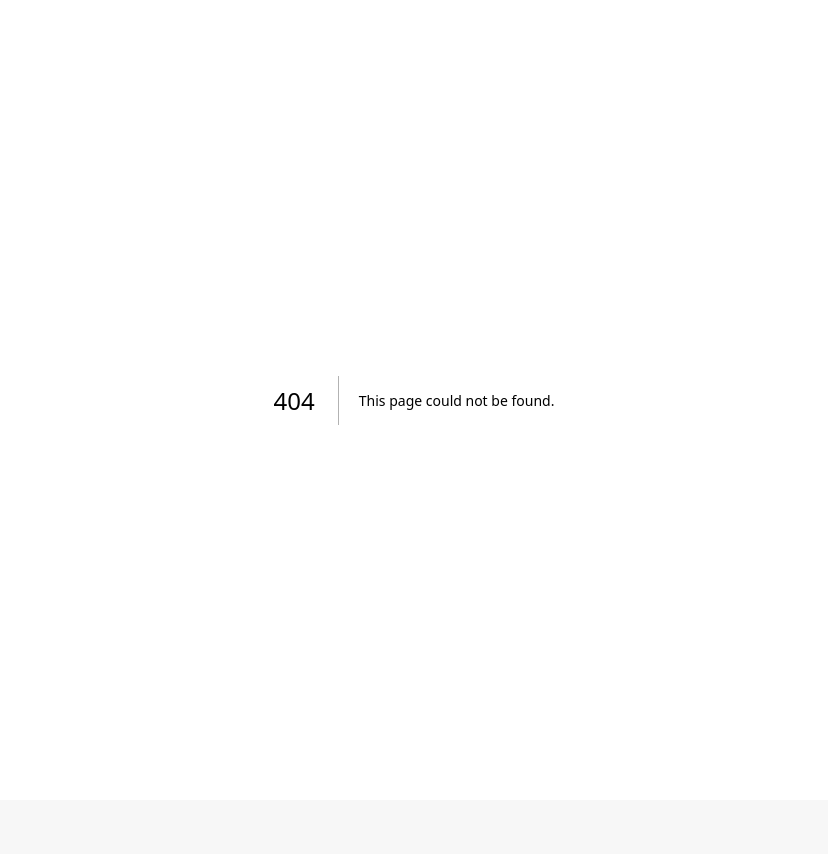
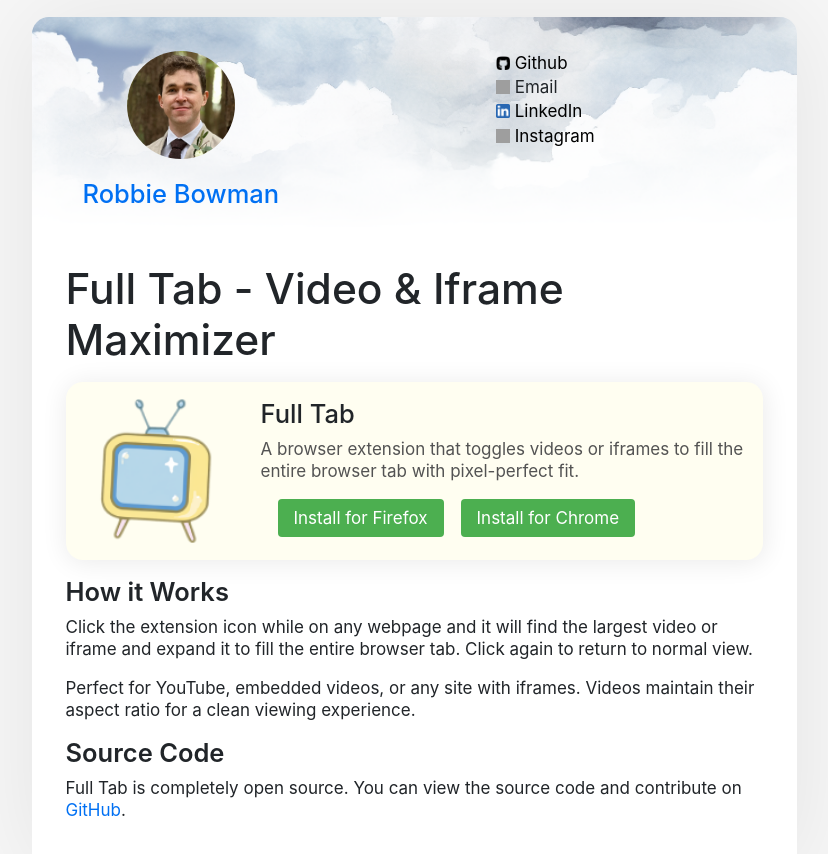
Before and after one commit to robbiebowman/nextjs-blog, a Next.js app: page /full-tab in a window 1280 px wide. Before the commit this address had no page. Shown: the top 854 px of the page, without its empty margins (226-1054 px from the left). Before the commit the page ends 800 px from the top, so only its background shows below. Built offline with nearby package versions, Linux system fonts and the light colour scheme; grey boxes are pictures that could not be loaded.

Commit message:
Full Tab entry

```diff
--- /dev/null
+++ b/pages/full-tab.js
@@ -0,0 +1,57 @@
+import Link from "next/link";
+import Image from "next/image";
+import Head from "next/head";
+import styles from './tireless-assistant.module.css' // Reusing existing styles
+import Layout from "../components/layout";
+
+export default function FullTab() {
+    return (
+        <Layout>
+            <Head>
+                <title>Full Tab - Video & Iframe Maximizer</title>
+            </Head>
+            <div className={styles.mainBox}>
+                <h1>Full Tab - Video & Iframe Maximizer</h1>
+                <div className={styles.slackBotBox}>
+                    <div className={styles.slackAvatar}>
+                        <Image
+                            src="/images/full-tab-icon.png"
+                            height={144}
+                            width={144}
+                            alt="Full Tab extension icon"
+                        />
+                    </div>
+                    <div className={styles.slackBotDescBox}>
+                        <h1>Full Tab</h1>
+                        <p>A browser extension that toggles videos or iframes to fill the entire browser tab with pixel-perfect fit.</p>
+                        <div style={{ display: 'flex', gap: '1rem' }}>
+                            <a href="https://addons.mozilla.org/en-US/firefox/addon/full-tab/" className={styles.installButton}>
+                                Install for Firefox
+                            </a>
+                            <a href="https://chromewebstore.google.com/detail/full-tab/dhkcndahfmecapcghdcegojdpnadbkgp" className={styles.installButton}>
+                                Install for Chrome
+                            </a>
+                        </div>
+                    </div>
+                </div>
+
+                <h2>How it Works</h2>
+                <p>
+                    Click the extension icon while on any webpage and it will find the largest video or iframe
+                    and expand it to fill the entire browser tab. Click again to return to normal view.
+                </p>
+
+                <p>
+                    Perfect for YouTube, embedded videos, or any site with iframes. Videos maintain their aspect
+                    ratio for a clean viewing experience.
+                </p>
+
+                <h2>Source Code</h2>
+                <p>
+                    Full Tab is completely open source. You can view the source code and contribute on
+                    <Link href="https://github.com/robbiebowman/full-tab"> GitHub</Link>.
+                </p>
+            </div>
+        </Layout>
+    )
+}
```
Also changed, not shown: pages/index.js (+33 -0 lines), public/images/full-tab-icon.png (added).
